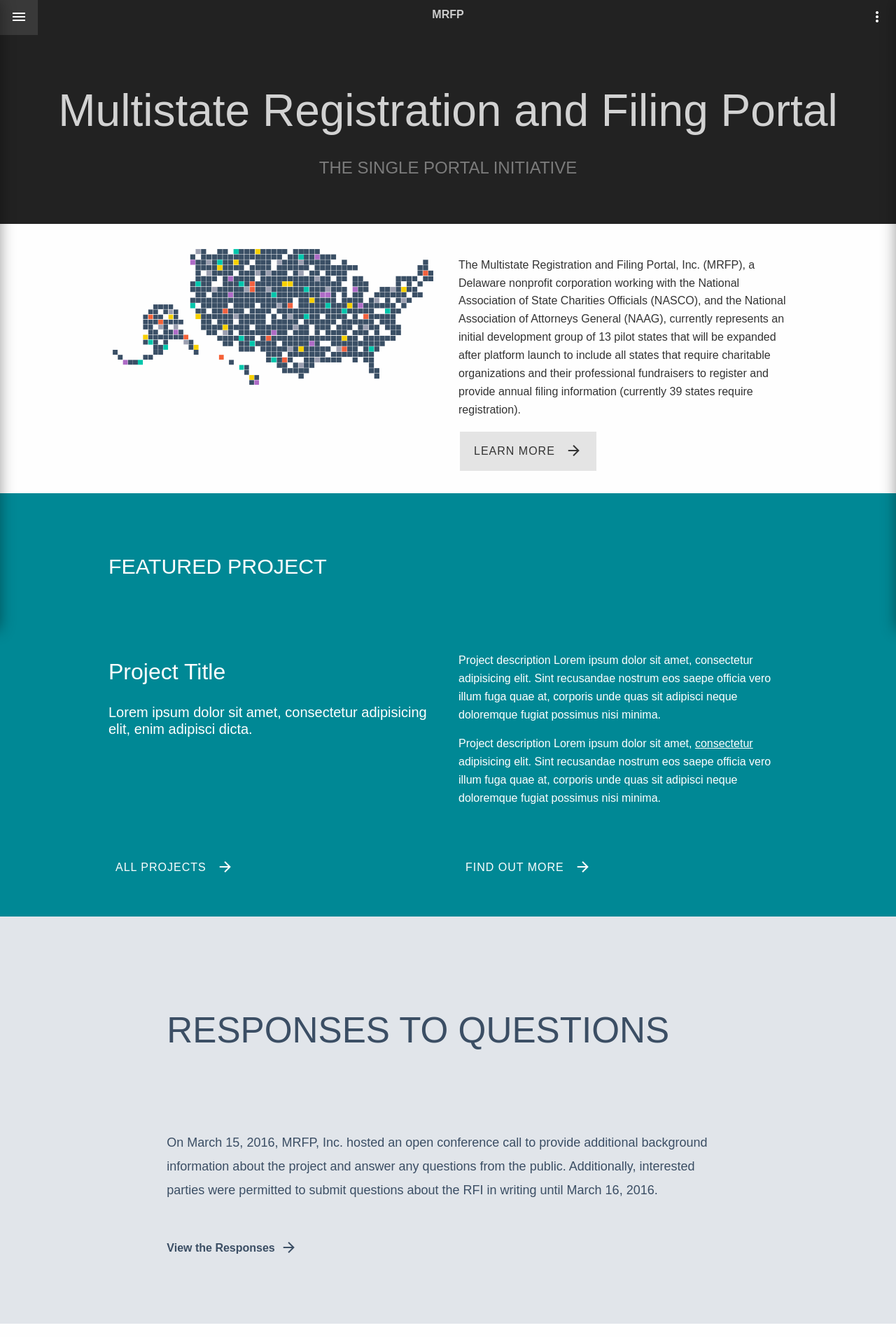
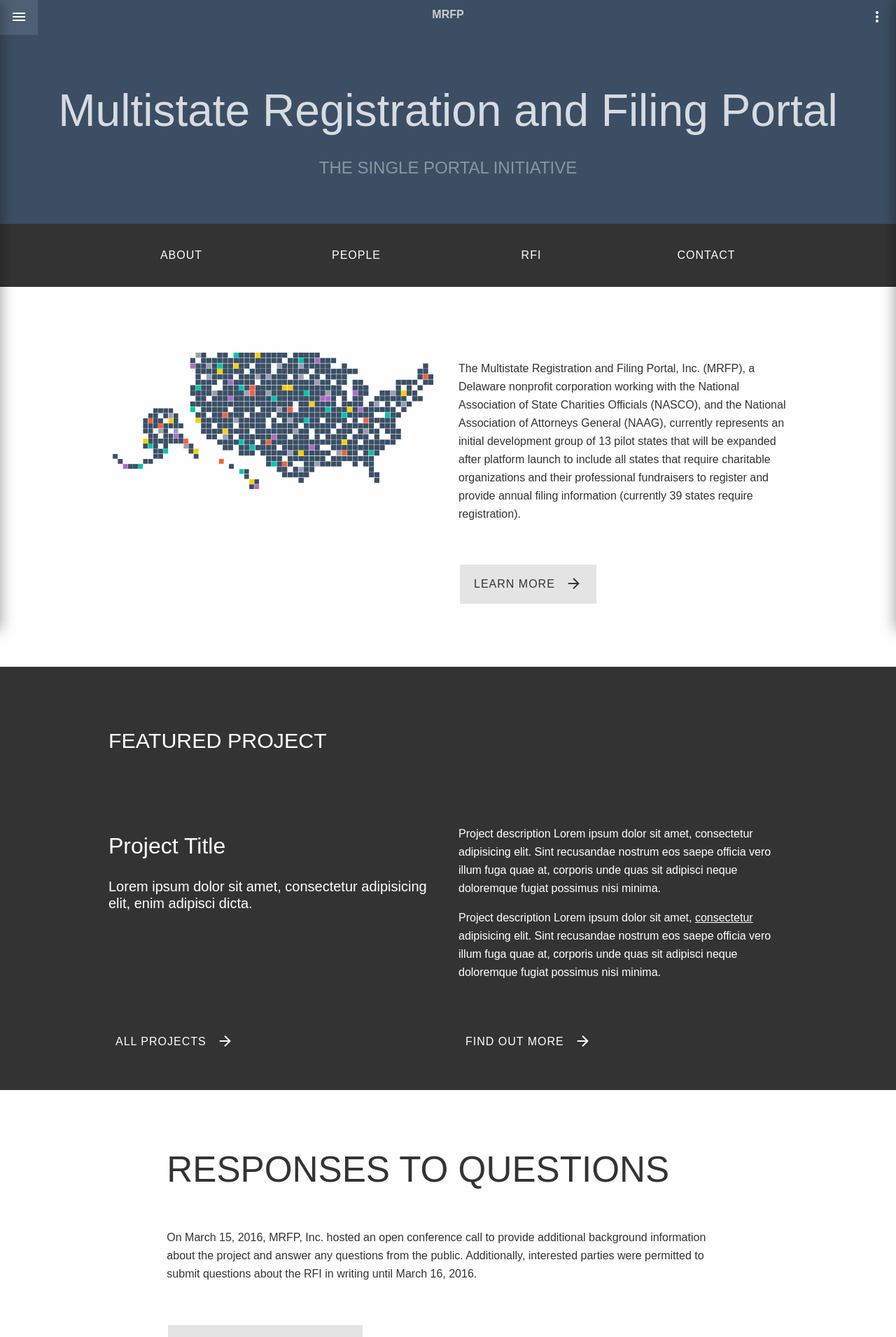
Before and after one commit to GovLab/mrfp-jekyll, a Jekyll site: the page built from index.html, in a window 1280 px wide. Shown: the top 1911 px of the page at 70% size. Built offline with Jekyll 4.4.1, drawn with Linux system fonts in a browser that asks for light colours; nearby versions of some CDN libraries; a script that is not in the unit is left out; some of the changed text lies outside the part shown.

Commit message:
clean up index html

```diff
--- a/_sass/_custom.scss
+++ b/_sass/_custom.scss
@@ -3,7 +3,7 @@
 
 .top-bar {
     &--black {
-        background-color: #222;
+        background-color: $mrfp-blue;
     }
     &__logo {
         font-weight: bold;
@@ -17,6 +17,17 @@
 
 .top-section {
     &--black {
-        background-color: #222;
+        background-color: $mrfp-blue;
     }
 }
+
+.divider {
+    &--mrfp {
+        // background-color: ;
+        text-align: center;
+    }
+}
+
+.center {
+    text-align: center;
+}
--- a/index.html
+++ b/index.html
@@ -10,20 +10,44 @@ layout: default
     <h3>The Single Portal Initiative</h3>
 </div>
 
+<div class="divider divider--mrfp">
+    <div class="row">
+        <div class="column large-3">
+            <a class="button button--naked">About</a>
+        </div>
+        <div class="column large-3">
+            <a class="button button--naked">People</a>
+        </div>
+        <div class="column large-3">
+            <a class="button button--naked">RFI</a>
+        </div>
+        <div class="column large-3">
+            <a class="button button--naked">Contact</a>
+        </div>
+    </div>
+</div>
+
 <div class="page-section ">
+    <div class="row">
+        <p>&nbsp;</p>
+    </div>
     <div class="row">
         <div class="column large-6">
             <img src="{{site.url}}{{site.baseurl}}/images/US-map.svg" class="page-graphic" />
         </div>
         <div class="column large-6">
             <p>The Multistate Registration and Filing Portal, Inc. (MRFP), a Delaware nonprofit corporation working with the National Association of State Charities Officials (NASCO), and the National Association of Attorneys General (NAAG), currently represents an initial development group of 13 pilot states that will be expanded after platform launch to include all states that require charitable organizations and their professional fundraisers to register and provide annual filing information (currently 39 states require registration).</p>
+            <p>&nbsp;</p>
             <a href="about.html" class="button"><span>Learn More</span><i class="material-icons">arrow_forward</i></a>
         </div>
+    </div>
+    <div class="row">
+        <p>&nbsp;</p>
     </div>
 </div>
 
 <div class="slider">
-    <section id="slide-id" class="slide slide--teal">
+    <section id="slide-id" class="slide slide--black">
         <header class="row">
             <div class="large-12 column">
                 <h4>Featured Project</h4>
@@ -54,57 +78,40 @@ layout: default
     </section>
 </div>
 
-<div class="b-page-section m-blue m-extra-padding">
+<div class="page-section">
     <div class="row">
-        <div class="large-10 large-offset-1 columns end m-text-large">
+        <div class="large-10 large-offset-1 columns">
             <h2>Responses to Questions</h2>
-            <div class="m-inline-block">
             <p>On March 15, 2016, MRFP, Inc. hosted an open conference call to provide additional background information about the project and answer any questions from the public. Additionally, interested parties were permitted to submit questions about the RFI in writing until March 16, 2016.</p>
-                <div class="">
-                    <a href="qa.html" class="e-learn-more"><span>View the Responses</span><i class="material-icons">arrow_forward</i></a>
-                </div>
-            </div>
+            <p>&nbsp;</p>
+            <a href="qa.html" class="button"><span>View the Responses</span><i class="material-icons">arrow_forward</i></a>
+            <p>&nbsp;</p>
         </div>
     </div>
 </div>
 
-<div class="b-divider m-purple">
 <a name="contact"></a>
+<div class="divider">
     <h1>Contact</h1>
 </div>
-<div class="b-page-section m-purple m-contact-section">
+
+<div class="page-section">
     <div class="row">
-        <div class="large-10 large-offset-1 columns end">
-            <form action="//formspree.io/info@mrfpinc.org" method="POST" class="b-form">
-                <div class="row">
-                    <div class="large-6 columns">
+        <div class="large-6 large-offset-3 columns">
+            <form action="//formspree.io/info@mrfpinc.org" method="POST" class="form">
                 <input type="text" id="name" placeholder="Name" name="name"/>
                 <input type="email" id="mail" placeholder="Email" name="email" required/>
                 <textarea id="msg" placeholder="Message" rows="4" name="msg" required></textarea>
                 <input type="hidden" name="_next" value="//govlab.github.io/mrfp/confirmation.html" />
                 <input type="text" name="_gotcha" style="display:none" />
-                        <div class="e-checkbox">
+                <div class="checkbox">
                     <input type="checkbox" id="checkbox-2"><label for="checkbox-2">Send me updates about MRFP</label>
                 </div>
                 <input type="submit" value="Send">
-                    </div>
-                    <div class="large-6 columns">
-                        <div class="b-email-info">
-                            <h1>Email Us</h1>
-                            <div>
-                                <a href="mailto:info@mrfpinc.org">
-                                    <i class="material-icons">email</i>
-                                </a>
-                            </div>
-                            <div>
-                                <a href="mailto:info@mrfpinc.org">
-                                    <span>info@mrfpinc.org</span>
-                                </a>
-                            </div>
-                        </div>
-                    </div>
+                <p class="center"><em>- or -</em></p>
+                <p class="center">Email us at <a href="mailto:info@mrfpinc.org"><span>info@mrfpinc.org</span></a></p>
+                <p class="center"><a href="mailto:info@mrfpinc.org"><i class="material-icons">email</i></a></p>
             </div>
         </form>
     </div>
 </div>
-</div>
--- /dev/null
+++ b/js/scripts.js
@@ -0,0 +1,118 @@
+$(document).ready(function () {
+    // Smooth Scrolling Function
+    $('a[href*=#]:not([href=#])').click(function () {
+        var $targ = $(this.hash),
+            host1 = this.hostname,
+            host2 = location.hostname,
+            path1 = this.pathname.replace(/^\//, ''),
+            path2 = location.pathname.replace(/^\//, '');
+
+        if (!$targ.length) {
+            $targ = $('[name=' + this.hash.slice(1) + ']');
+        }
+
+        if ($targ.length && (host1 === host2 || path1 === path2)) {
+            $('html, body').animate({ scrollTop: $targ.offset().top }, 1000);
+
+            return false;
+        }
+
+        return true;
+    });
+
+    // Modal Click Behavior
+    // $('.js-open-modal').click(function () {
+    //     $('.js-target-modal').addClass('js-active');
+    //     $('#overlay').addClass('js-active');
+    //     $('body').addClass('js-body-modal-active');
+    // });
+    //
+    // $('.js-close-modal').click(function () {
+    //     $('.js-target-modal').removeClass('js-active');
+    //     $('#overlay').removeClass('js-active');
+    //     $('body').removeClass('js-body-modal-active');
+    // });
+
+    var currentScroll = 0;
+
+    function lockscroll(){
+      $(window).scrollTop(currentScroll);
+    }
+    // Modal Click Behavior
+    $('.js-open-modal').click(function () {
+        $(this).parent().find('.js-target-modal').addClass('js-active');
+        currentScroll=$(window).scrollTop();
+        $(window).bind('scroll',lockscroll);
+        $('#overlay').addClass('js-active');
+        $('body').addClass('js-body-modal-active');
+    });
+
+    // Prevent default on footer close
+    $('footer .js-close-modal').on('click', function(e) {
+      e.preventDefault();
+    });
+
+    $('body').on("click", '.js-close-modal', function () {
+        currentScroll=$(window).scrollTop();
+        $(window).unbind('scroll');
+        $('.js-target-modal').removeClass('js-active');
+        $('#overlay').removeClass('js-active');
+        $('body').removeClass('js-body-modal-active');
+    });
+
+    // General Click Behavior for Overlay
+    $('#overlay').click(function () {
+        $('.js-active').removeClass('js-active');
+        currentScroll=$(window).scrollTop();
+        $(window).unbind('scroll');
+        $('.js-active-menu').removeClass('js-active-menu');
+        $('body').removeClass('js-body-modal-active');
+    });
+
+
+    // Sticky Click Behavior
+    $('.js-close-sticky').click(function () {
+        $('.js-target-sticky').removeClass('js-active');
+    });
+
+    // Search Click Behavior
+    $('.js-trigger-search').click(function (e) {
+        e.preventDefault();
+        $(this).parent().addClass('js-active');
+        $('#overlay').addClass('js-active');
+    });
+
+    // Main Menu Click Behavior
+    $('.js-trigger-menu').click(function (e) {
+        $(this).next().addClass('js-active-menu');
+        $('#overlay').addClass('js-active');
+    });
+
+    // General Click Behavior for Overlay
+    $('#overlay').click(function () {
+        $('.js-active').removeClass('js-active');
+        $('.js-active-menu').removeClass('js-active-menu');
+    });
+
+    // Slider
+    $('.slider').slick({
+        arrows: true,
+        adaptiveHeight: true,
+        draggable: false,
+        swipeToSlide: true,
+        autoplay: true,
+        autoplaySpeed: 3000,
+        responsive: [
+            {
+                breakpoint: 800,
+                settings: {
+                    draggable: true
+                }
+            }
+        ]
+    });
+
+
+
+
+}); // doc.ready
```
Lines whose indentation alone changed are shown as unchanged.
